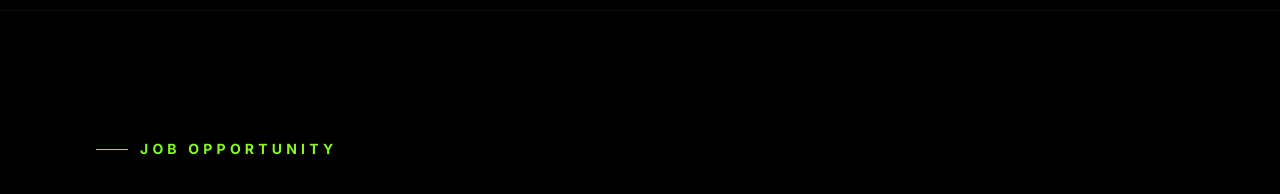
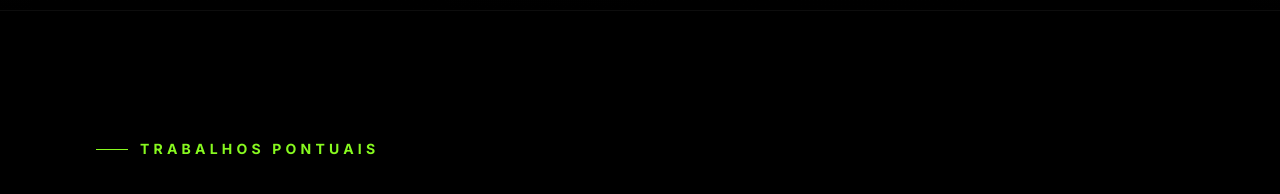
Before and after one commit to caiquenaimi/portifolio-Bryan-Hansel, a Next.js app: page / in a window 1280 px wide. Shown: the part 8280-8474 px from the top of the page. Built offline with nearby package versions, Linux system fonts and the light colour scheme.

Commit message:
atualiza texto de "Job Opportunity" para "Trabalhos Pontuais" no componente Freelas

```diff
--- a/components/freelas.tsx
+++ b/components/freelas.tsx
@@ -48,7 +48,7 @@ export function Freelas() {
           >
             <div className="flex items-center justify-center md:justify-start gap-3 text-accent text-sm tracking-[0.3em] uppercase font-bold">
               <span className="w-8 h-px bg-accent" />
-              <span>Job Opportunity</span>
+              <span>Trabalhos Pontuais</span>
             </div>
 
             <h2 className="font-[family-name:var(--font-heading)] text-5xl md:text-7xl lg:text-8xl font-bold tracking-tight text-white">
```
